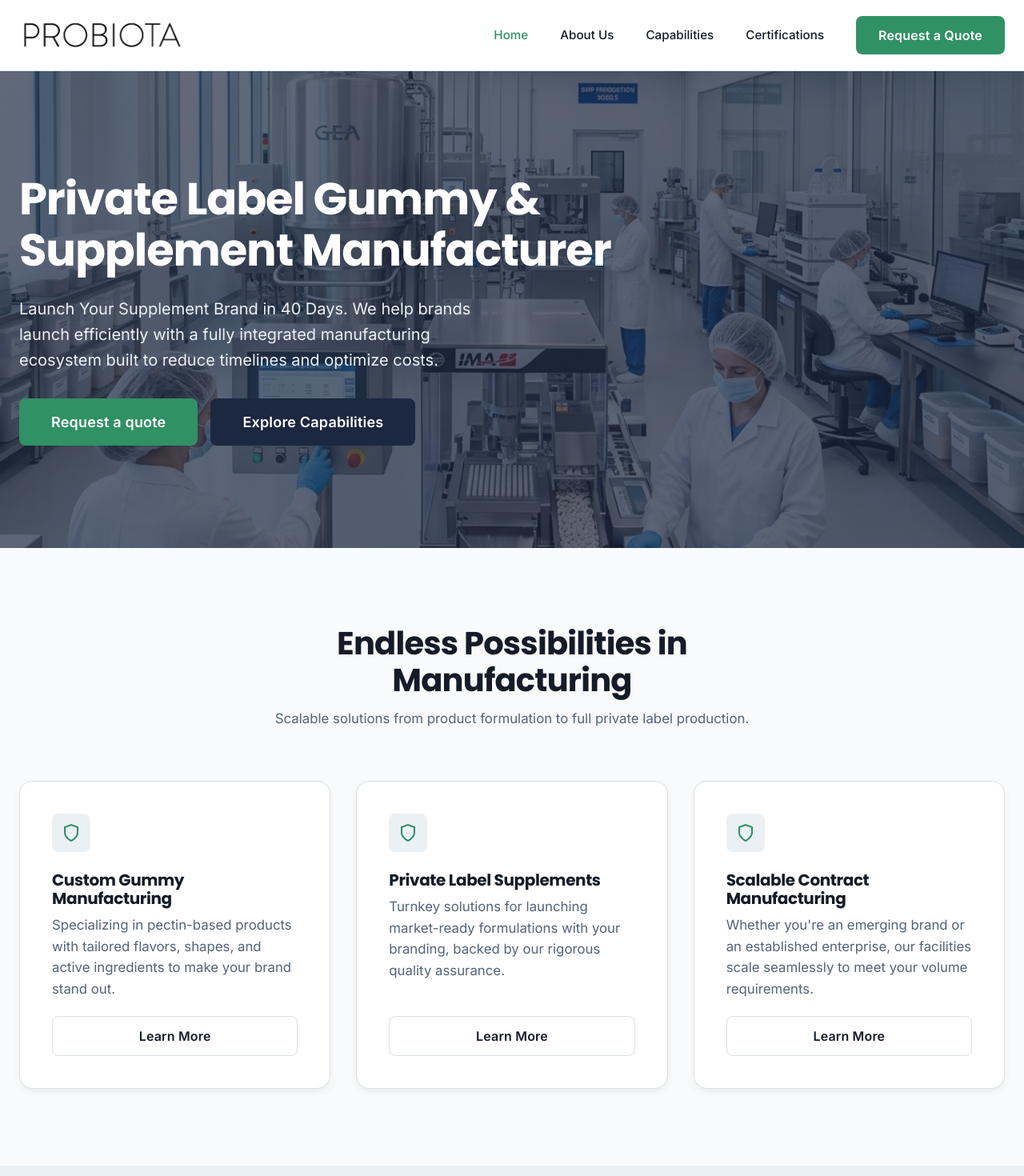
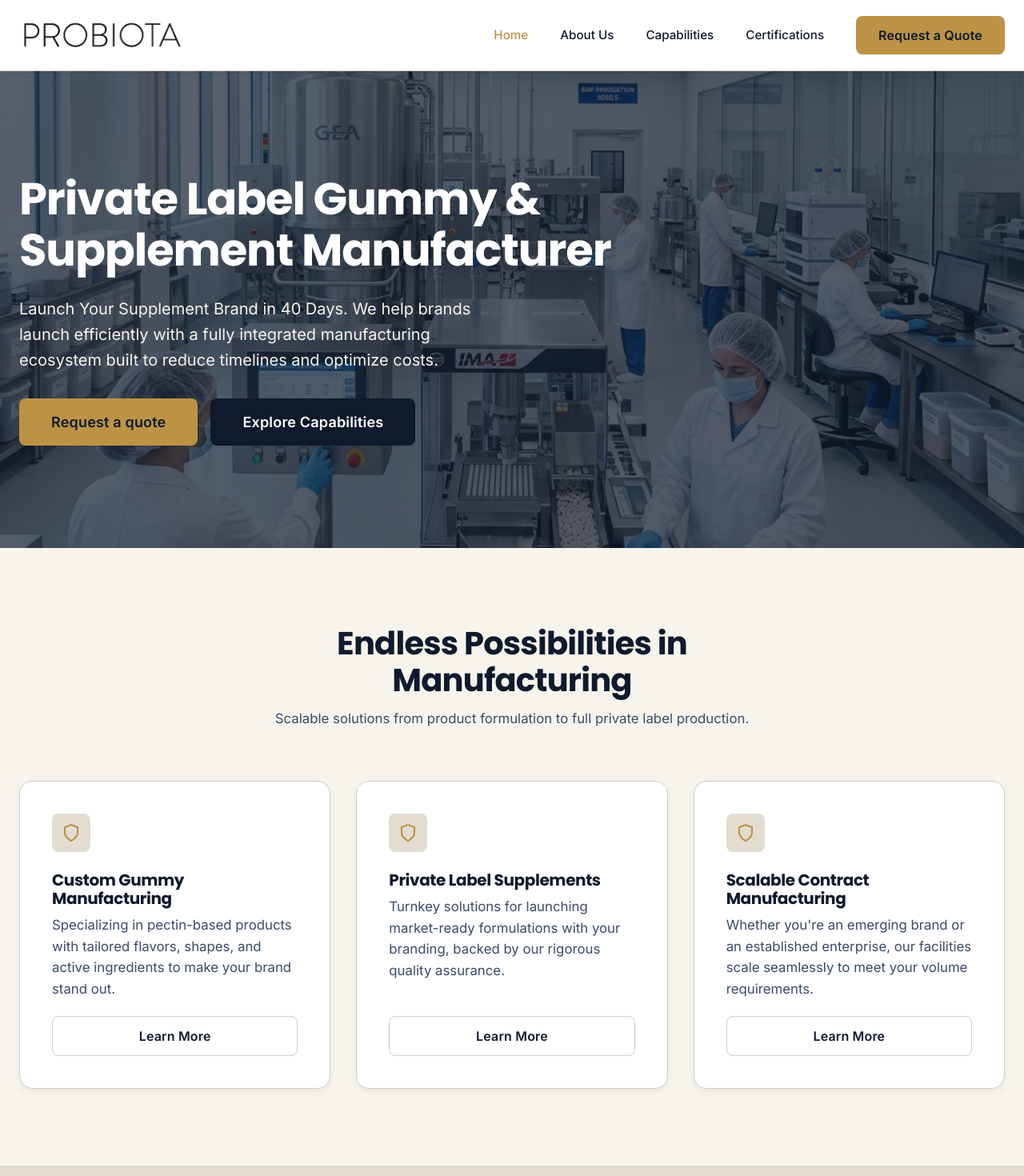
Before and after one commit to probiota/innovationswebsite, a Next.js app: page / in a window 1280 px wide. Shown: the top 1470 px of the page at 80% size. Built offline with nearby package versions, Linux system fonts and the light colour scheme.

Commit message:
Initial website draft

```diff
--- a/app/globals.css
+++ b/app/globals.css
@@ -2,21 +2,29 @@
 
 /* ===== Design Tokens ===== */
 :root {
-  --background: 210 20% 98%;
-  --foreground: 220 30% 12%;
-  --card: 0 0% 100%;
-  --card-foreground: 220 30% 12%;
-  --primary: 220 40% 18%;
-  --primary-foreground: 0 0% 100%;
-  --accent: 152 50% 38%;
-  --accent-foreground: 0 0% 100%;
-  --secondary: 210 30% 94%;
-  --secondary-foreground: 220 40% 18%;
-  --muted: 210 30% 90%;
-  --muted-foreground: 215 20% 40%;
-  --border: 214 20% 88%;
-  --input: 214 20% 88%;
-  --ring: 152 50% 38%;
+  --color-primary: #0F1A2C;
+  --color-primary-hover: #172740;
+  --color-primary-active: #080F1A;
+  --color-secondary: #F6F4EC;
+  --color-accent: #BC9345;
+  --color-bg: #F6F4EC;
+  --color-surface: #FFFFFF;
+  --color-surface-alt: #EAE6DB;
+  --color-surface-muted: #E2DDD0;
+  --color-text: #0F1A2C;
+  --color-text-muted: #3A4B66;
+  --color-text-subtle: #5A6F8F;
+  --color-border: #D1CFC4;
+  --color-border-strong: #BC9345;
+  --color-success: #10B981;
+  --color-warning: #F59E0B;
+  --color-badge-bg: #F0EAD6;
+  --color-badge-text: #0F1A2C;
+  --color-cta-text: #0F1A2C;
+  --color-link: #BC9345;
+  --color-link-hover: #9A7836;
+  --color-footer-bg: #080F1A;
+  --color-footer-text: #EAE6DB;
   --radius: 0.5rem;
   --radius-lg: 1rem;
   --shadow-sm: 0 1px 2px 0 rgba(0, 0, 0, 0.05);
@@ -31,14 +39,14 @@
   box-sizing: border-box;
   border-width: 0;
   border-style: solid;
-  border-color: hsl(var(--border));
+  border-color: var(--color-border);
 }
 
 html {
   font-family: 'Inter', sans-serif;
   line-height: 1.5;
-  color: hsl(var(--foreground));
-  background-color: hsl(var(--background));
+  color: var(--color-text);
+  background-color: var(--color-bg);
   scroll-behavior: smooth;
 }
 
@@ -46,7 +54,7 @@ body { margin: 0; -webkit-font-smoothing: antialiased; }
 
 h1, h2, h3, h4, h5, h6 {
   font-family: 'Poppins', sans-serif;
-  color: hsl(var(--foreground));
+  color: var(--color-text);
   margin-top: 0;
   margin-bottom: 0.75rem;
   line-height: 1.15;
@@ -57,7 +65,7 @@ h1, h2, h3, h4, h5, h6 {
 p {
   margin-top: 0;
   margin-bottom: 1.25rem;
-  color: hsl(var(--muted-foreground));
+  color: var(--color-text-muted);
   font-size: 1.05rem;
   line-height: 1.6;
 }
@@ -67,10 +75,10 @@ img { max-width: 100%; height: auto; display: block; }
 
 /* ===== Utilities ===== */
 .text-center { text-align: center; }
-.bg-light { background-color: hsl(var(--secondary)); }
-.bg-dark { background-color: hsl(var(--primary)); color: hsl(var(--primary-foreground)); }
-.bg-dark p { color: hsl(var(--secondary)); }
-.bg-dark h1, .bg-dark h2, .bg-dark h3 { color: hsl(var(--primary-foreground)); }
+.bg-light { background-color: var(--color-surface-muted); }
+.bg-dark { background-color: var(--color-primary); color: var(--color-surface); }
+.bg-dark p { color: var(--color-surface-muted); }
+.bg-dark h1, .bg-dark h2, .bg-dark h3 { color: var(--color-surface); }
 
 /* ===== Container ===== */
 .container {
@@ -124,44 +132,44 @@ img { max-width: 100%; height: auto; display: block; }
   letter-spacing: 0.01em;
 }
 .btn-primary {
-  background-color: hsl(var(--accent));
-  color: hsl(var(--accent-foreground));
+  background-color: var(--color-accent);
+  color: var(--color-cta-text);
   box-shadow: var(--shadow-sm);
 }
 .btn-primary:hover {
-  background-color: hsl(152, 50%, 32%);
+  background-color: var(--color-primary-hover);
   transform: translateY(-2px);
   box-shadow: var(--shadow-md);
 }
 .btn-secondary {
-  background-color: hsl(var(--primary));
-  color: hsl(var(--primary-foreground));
+  background-color: var(--color-primary);
+  color: var(--color-surface);
   box-shadow: var(--shadow-sm);
 }
 .btn-secondary:hover {
-  background-color: hsl(220, 40%, 12%);
+  background-color: var(--color-primary-hover);
   transform: translateY(-2px);
   box-shadow: var(--shadow-md);
 }
 .btn-outline {
   background-color: transparent;
-  border: 1px solid hsl(var(--border));
-  color: hsl(var(--foreground));
+  border: 1px solid var(--color-border);
+  color: var(--color-text);
 }
 .btn-outline:hover {
-  border-color: hsl(var(--primary));
-  color: hsl(var(--primary));
-  background-color: hsl(var(--secondary));
+  border-color: var(--color-primary);
+  color: var(--color-primary);
+  background-color: var(--color-surface-muted);
 }
 .btn-lg { padding: 1rem 2.5rem; font-size: 1.125rem; }
 
 /* ===== Cards ===== */
 .card {
-  background-color: hsl(var(--card));
+  background-color: var(--color-surface);
   border-radius: var(--radius-lg);
   box-shadow: var(--shadow-md);
   padding: 2.5rem;
-  border: 1px solid hsl(var(--border));
+  border: 1px solid var(--color-border);
   transition: transform var(--transition-subtle), box-shadow var(--transition-subtle);
   height: 100%;
   display: flex;
@@ -170,8 +178,8 @@ img { max-width: 100%; height: auto; display: block; }
 .card:hover { transform: translateY(-4px); box-shadow: var(--shadow-lg); }
 .card-icon {
   width: 48px; height: 48px;
-  background-color: hsl(var(--secondary));
-  color: hsl(var(--accent));
+  background-color: var(--color-surface-muted);
+  color: var(--color-accent);
   border-radius: var(--radius);
   display: flex; align-items: center; justify-content: center;
   margin-bottom: 1.5rem;
@@ -183,8 +191,8 @@ img { max-width: 100%; height: auto; display: block; }
 .badge {
   display: inline-block;
   padding: 0.25rem 0.75rem;
-  background-color: hsl(var(--secondary));
-  color: hsl(var(--accent));
+  background-color: var(--color-surface-muted);
+  color: var(--color-accent);
   border-radius: 999px;
   font-size: 0.875rem;
   font-weight: 600;
@@ -205,7 +213,7 @@ img { max-width: 100%; height: auto; display: block; }
 .form-control {
   width: 100%;
   padding: 0.75rem 1rem;
-  border: 1px solid hsl(var(--border));
+  border: 1px solid var(--color-border);
   border-radius: var(--radius);
   font-family: inherit;
   font-size: 1rem;
@@ -213,32 +221,32 @@ img { max-width: 100%; height: auto; display: block; }
 }
 .form-control:focus {
   outline: none;
-  border-color: hsl(var(--accent));
-  box-shadow: 0 0 0 3px hsla(var(--accent), 0.2);
+  border-color: var(--color-accent);
+  box-shadow: 0 0 0 3px rgba(188, 147, 69, 0.3);
 }
 
 /* ===== Page Header ===== */
 .page-header {
   padding: 6rem 0 4rem;
-  background-color: hsl(var(--secondary));
+  background-color: var(--color-surface-muted);
   text-align: center;
-  border-bottom: 1px solid hsl(var(--border));
+  border-bottom: 1px solid var(--color-border);
 }
 .page-header h1 { font-size: 3rem; margin-bottom: 1rem; }
 .page-header p { font-size: 1.25rem; max-width: 800px; margin: 0 auto; }
 
 /* ===== Feature Block ===== */
-.feature-block { padding: 4rem 0; border-bottom: 1px solid hsl(var(--border)); }
+.feature-block { padding: 4rem 0; border-bottom: 1px solid var(--color-border); }
 .feature-block:last-child { border-bottom: none; }
-.feature-content h2 { font-size: 2rem; margin-bottom: 1.5rem; color: hsl(var(--primary)); }
+.feature-content h2 { font-size: 2rem; margin-bottom: 1.5rem; color: var(--color-primary); }
 
 /* ===== Grid List ===== */
 .grid-list { display: grid; grid-template-columns: repeat(2, 1fr); gap: 1.5rem; margin-top: 2rem; }
 .grid-list-item {
   background: white; padding: 1.5rem; border-radius: var(--radius);
-  border: 1px solid hsl(var(--border)); box-shadow: var(--shadow-sm);
+  border: 1px solid var(--color-border); box-shadow: var(--shadow-sm);
 }
-.grid-list-item h4 { color: hsl(var(--accent)); margin-bottom: 0.5rem; font-size: 1.1rem; }
+.grid-list-item h4 { color: var(--color-accent); margin-bottom: 0.5rem; font-size: 1.1rem; }
 .grid-list-item p { margin-bottom: 0; font-size: 0.95rem; }
 
 @media (max-width: 768px) {
@@ -248,12 +256,12 @@ img { max-width: 100%; height: auto; display: block; }
 /* ===== Cert Card ===== */
 .cert-card {
   background: white; padding: 3rem 2rem; border-radius: var(--radius);
-  border: 1px solid hsl(var(--border)); box-shadow: var(--shadow-sm);
+  border: 1px solid var(--color-border); box-shadow: var(--shadow-sm);
   text-align: center; transition: transform 0.2s;
 }
 .cert-card:hover { transform: translateY(-5px); box-shadow: var(--shadow-md); }
 .cert-card h3 {
-  color: hsl(var(--primary)); font-size: 1.75rem; margin-bottom: 0.5rem;
+  color: var(--color-primary); font-size: 1.75rem; margin-bottom: 0.5rem;
   font-family: 'Poppins', sans-serif; font-weight: 800;
 }
 
@@ -261,22 +269,22 @@ img { max-width: 100%; height: auto; display: block; }
 .contact-container { display: grid; grid-template-columns: 1fr 1fr; gap: 4rem; padding: 4rem 0; align-items: start; }
 @media (max-width: 768px) { .contact-container { grid-template-columns: 1fr; gap: 2rem; } }
 .contact-info-block { margin-bottom: 2rem; }
-.contact-info-block h3 { color: hsl(var(--primary)); font-size: 1.25rem; margin-bottom: 0.5rem; }
-.contact-info-block p { font-size: 1.05rem; color: hsl(var(--muted-foreground)); line-height: 1.6; }
+.contact-info-block h3 { color: var(--color-primary); font-size: 1.25rem; margin-bottom: 0.5rem; }
+.contact-info-block p { font-size: 1.05rem; color: var(--color-text-muted); line-height: 1.6; }
 .contact-form-container {
   background: white; padding: 3rem; border-radius: var(--radius);
-  box-shadow: var(--shadow-lg); border: 1px solid hsl(var(--border));
+  box-shadow: var(--shadow-lg); border: 1px solid var(--color-border);
 }
-.contact-form-container h2 { font-size: 2rem; margin-bottom: 1.5rem; color: hsl(var(--primary)); }
+.contact-form-container h2 { font-size: 2rem; margin-bottom: 1.5rem; color: var(--color-primary); }
 .form-row { display: grid; grid-template-columns: 1fr 1fr; gap: 1.5rem; margin-bottom: 1.5rem; }
 @media (max-width: 600px) { .form-row { grid-template-columns: 1fr; gap: 0; } }
 
 /* ===== Value Card (About) ===== */
 .value-card {
   background: white; padding: 2rem; border-radius: var(--radius);
-  border: 1px solid hsl(var(--border)); box-shadow: var(--shadow-sm);
+  border: 1px solid var(--color-border); box-shadow: var(--shadow-sm);
 }
-.value-card h3 { color: hsl(var(--accent)); margin-bottom: 1rem; }
+.value-card h3 { color: var(--color-accent); margin-bottom: 1rem; }
 
 /* ===== Radial Layout ===== */
 .radial-layout {
@@ -298,12 +306,12 @@ img { max-width: 100%; height: auto; display: block; }
 }
 .radial-card {
   background: white; padding: 1.5rem; border-radius: var(--radius-lg);
-  box-shadow: var(--shadow-sm); border: 1px solid hsl(var(--border));
+  box-shadow: var(--shadow-sm); border: 1px solid var(--color-border);
   transition: transform 0.3s ease, box-shadow 0.3s ease; z-index: 10;
 }
 .radial-card:hover { transform: translateY(-5px) !important; box-shadow: var(--shadow-lg); }
-.radial-card h3 { font-size: 1.25rem; color: hsl(var(--primary)); margin-bottom: 0.75rem; }
-.radial-card p { font-size: 0.95rem; color: hsl(var(--muted-foreground)); margin: 0; line-height: 1.6; }
+.radial-card h3 { font-size: 1.25rem; color: var(--color-primary); margin-bottom: 0.75rem; }
+.radial-card p { font-size: 0.95rem; color: var(--color-text-muted); margin: 0; line-height: 1.6; }
 .radial-left-1 { grid-column: 1/2; grid-row: 1/2; transform: translateX(40px); }
 .radial-left-2 { grid-column: 1/2; grid-row: 2/3; transform: translateX(-10px); }
 .radial-left-3 { grid-column: 1/2; grid-row: 3/4; transform: translateX(40px); }
--- a/app/thank-you/page.module.css
+++ b/app/thank-you/page.module.css
@@ -4,14 +4,14 @@
   align-items: center;
   justify-content: center;
   padding: 4rem 1.5rem;
-  background: linear-gradient(135deg, hsl(var(--secondary)) 0%, hsl(210, 30%, 97%) 100%);
+  background: linear-gradient(135deg, var(--color-secondary) 0%, hsl(210, 30%, 97%) 100%);
 }
 
 .card {
   background: white;
   border-radius: var(--radius-lg);
   box-shadow: var(--shadow-xl);
-  border: 1px solid hsl(var(--border));
+  border: 1px solid var(--color-border);
   padding: 4rem 3rem;
   max-width: 600px;
   width: 100%;
@@ -22,7 +22,7 @@
   width: 80px;
   height: 80px;
   border-radius: 50%;
-  background: hsl(var(--accent));
+  background: var(--color-accent);
   color: white;
   display: flex;
   align-items: center;
@@ -32,20 +32,20 @@
 
 .title {
   font-size: 2.5rem;
-  color: hsl(var(--primary));
+  color: var(--color-primary);
   margin-bottom: 0.75rem;
 }
 
 .subtitle {
   font-size: 1.25rem;
-  color: hsl(var(--accent));
+  color: var(--color-accent);
   font-weight: 600;
   margin-bottom: 1.5rem;
 }
 
 .body {
   font-size: 1.05rem;
-  color: hsl(var(--muted-foreground));
+  color: var(--color-text-muted);
   line-height: 1.7;
   margin-bottom: 2.5rem;
 }
--- a/components/layout/Header.module.css
+++ b/components/layout/Header.module.css
@@ -4,7 +4,7 @@
   position: sticky;
   top: 0;
   z-index: 100;
-  border-bottom: 1px solid hsl(var(--border));
+  border-bottom: 1px solid var(--color-border);
   padding: 1.25rem 0;
   box-shadow: var(--shadow-sm);
 }
@@ -13,11 +13,11 @@
 .nav { display: flex; gap: 2.5rem; align-items: center; }
 .navLink {
   font-weight: 500;
-  color: hsl(var(--foreground));
+  color: var(--color-text);
   transition: color var(--transition-subtle);
   font-size: 0.95rem;
 }
-.navLink:hover, .active { color: hsl(var(--accent)); }
+.navLink:hover, .active { color: var(--color-accent); }
 
 @media (max-width: 768px) {
   .nav { display: none; }
--- a/components/sections/Hero.module.css
+++ b/components/sections/Hero.module.css
@@ -1,7 +1,7 @@
 .hero {
   position: relative;
   padding: 8rem 0;
-  background-color: hsl(var(--primary));
+  background-color: var(--color-primary);
   color: white;
   overflow: hidden;
 }
@@ -11,7 +11,7 @@
   max-width: 800px;
 }
 .hero h1 { font-size: 3.5rem; color: white; margin-bottom: 1.5rem; }
-.hero p { font-size: 1.25rem; color: hsl(var(--secondary)); margin-bottom: 2rem; max-width: 600px; }
+.hero p { font-size: 1.25rem; color: var(--color-secondary); margin-bottom: 2rem; max-width: 600px; }
 .heroBg {
   position: absolute;
   top: 0; left: 0;
```
Also changed, not shown: app/page.js (+10 -10 lines), components/layout/Footer.module.css (+5 -5 lines), components/sections/CtaBanner.js (+5 -4 lines), 1 other file (tests, documents, lock files or other folders).
